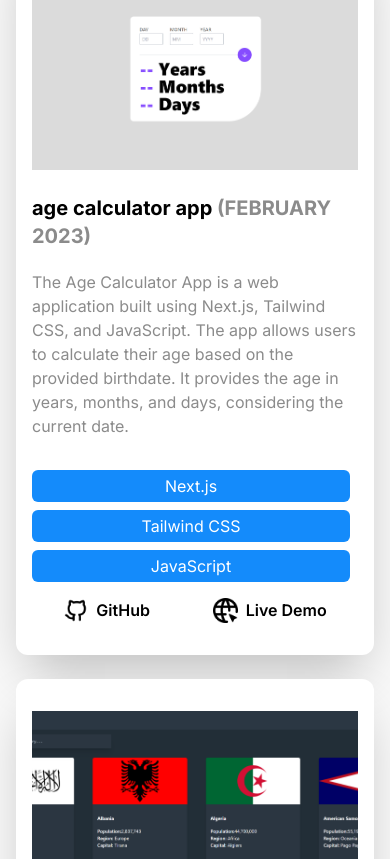
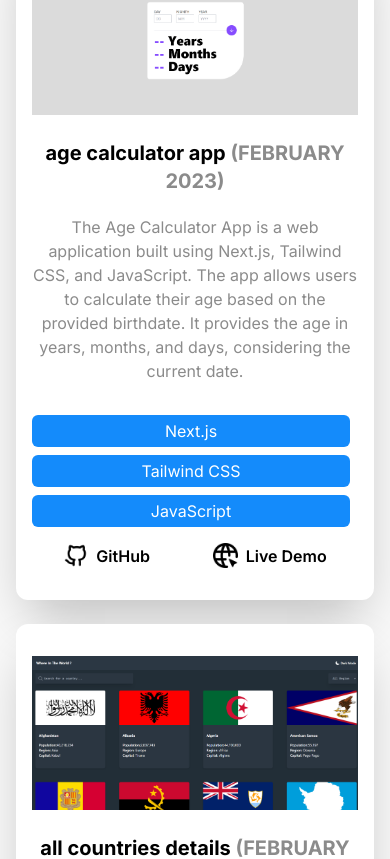
Before and after one commit to salahelfatimi/SalahEddine.Dev-Profilo, a Next.js app: page / in a window 390 px wide. Shown: the part 3217-4076 px from the top of the page. Built offline with nearby package versions, Linux system fonts and the light colour scheme.

Commit message:
fix compenet project and add some stayling

```diff
--- a/src/components/Project.js
+++ b/src/components/Project.js
@@ -9,9 +9,9 @@
                     project.map((ele,index)=>(
                         <div key={index} className=" flex p-4 flex-col lg:flex-row lg:items-center  py-8 gap-6 bg-white shadow-2xl rounded-xl">
                             <div className="lg:w-1/2">
-                                <Image className="object-cover w-full h-52 lg:h-auto" src={ele.image} width={400} height={400} alt={ele.title} />
+                                <Image className="object-cover w-full h-auto lg:h-auto" src={ele.image} width={400} height={400} alt={ele.title} />
                             </div>
-                            <div className="lg:w-1/2 flex flex-col gap-4">
+                            <div className="lg:w-1/2 flex flex-col lg:text-left text-center  gap-4">
                                 <span className="text-black text-xl font-bold mb-1">{ele.title} <span className="text-[#8B8B8B] mb-2">({ele.date})</span></span>
 
                                 <span className="text-[#8B8B8B] mb-4">{ele.description}</span>
```
